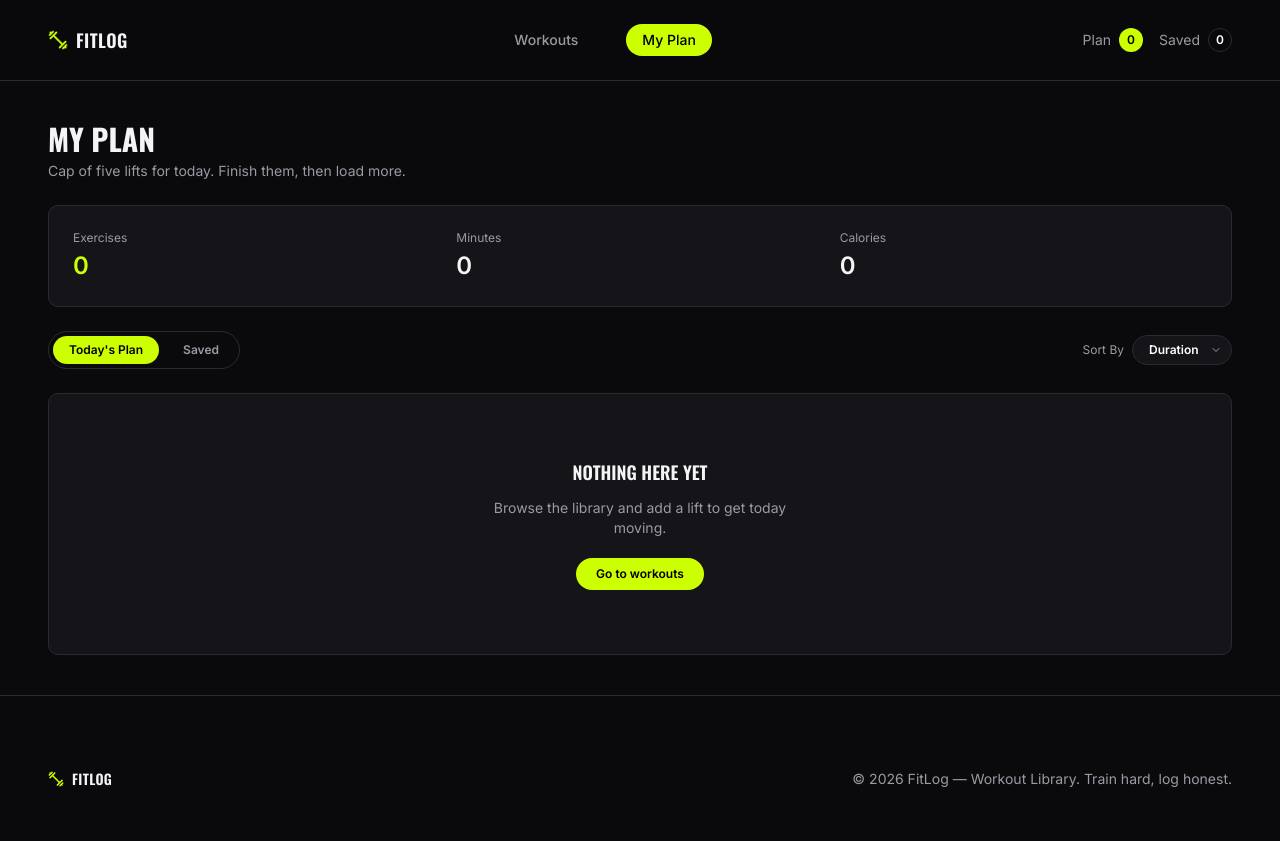
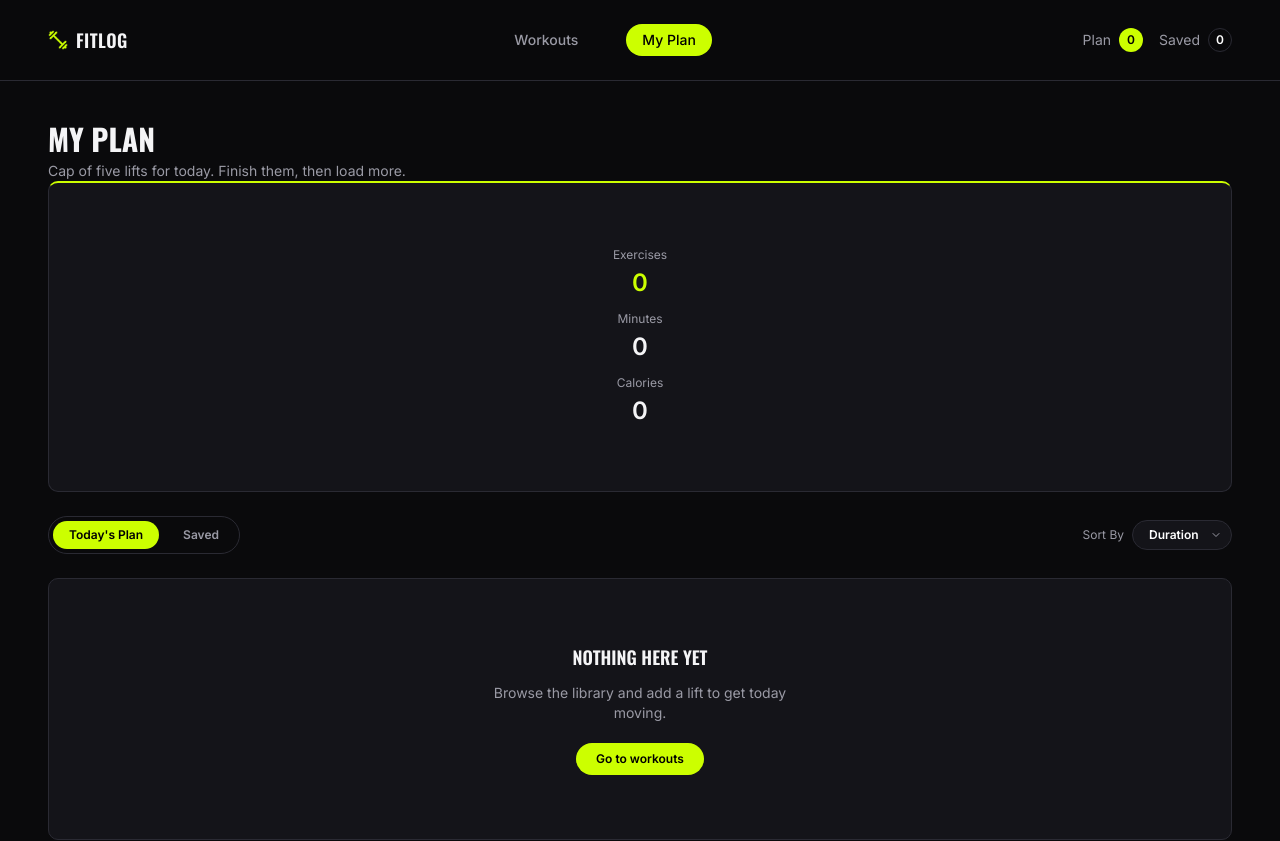
Before and after one commit to hridi61/B14-A6-Fit-Log, a Next.js app in the folder fitlog/: page /my-plan in a window 1280 px wide. Shown: the top 841 px of the page. Built offline with nearby package versions, Linux system fonts and the light colour scheme.

Commit message:
style: add accent border to empty state card

```diff
--- a/fitlog/app/my-plan/page.js
+++ b/fitlog/app/my-plan/page.js
@@ -49,7 +49,7 @@ export default function MyPlanPage() {
       </p>
 
       {/* Metrics */}
-      <div className="mt-6 grid grid-cols-3 gap-4 rounded-card border border-base-border bg-base-panel p-6">
+      <div className="flex flex-col items-center gap-3 rounded-card border border-base-border border-t-2 border-t-accent bg-base-panel py-16 text-center">
         <div>
           <p className="text-xs text-base-muted">Exercises</p>
           <p className="mt-1 text-2xl font-bold text-accent">{plan.length}</p>
```
